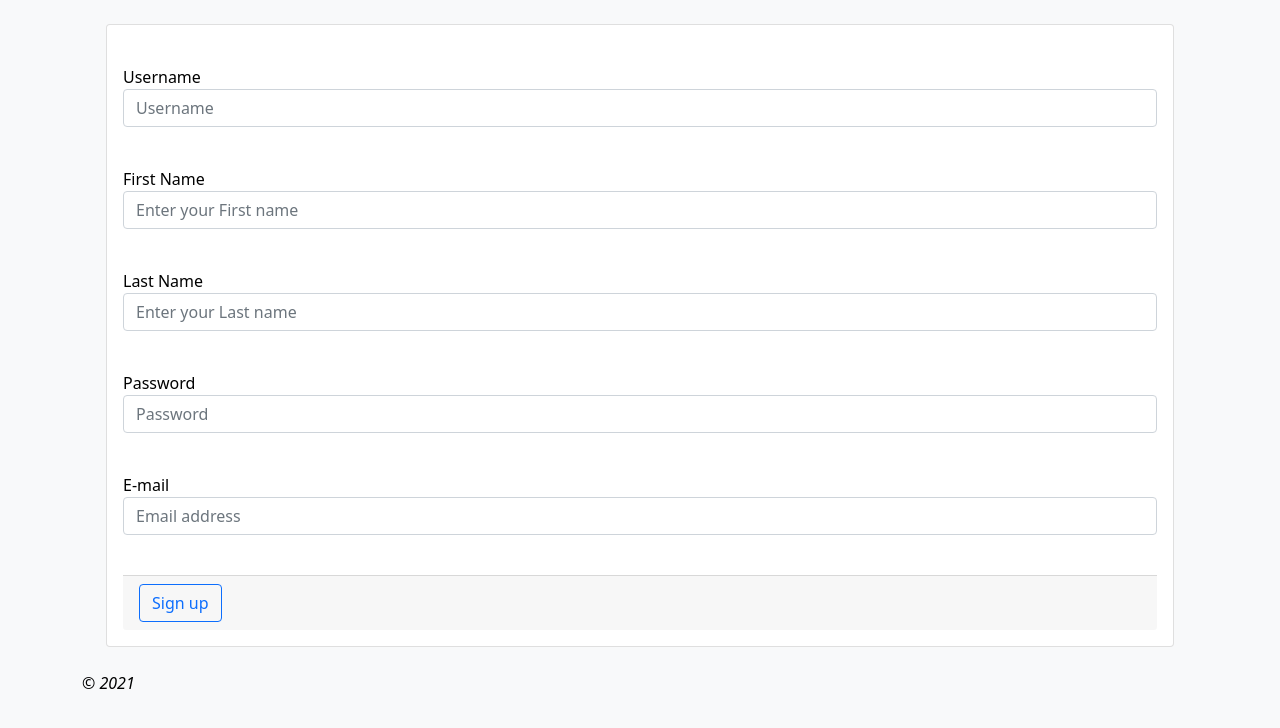
After one commit to ProsperOyibo/WebLog-demo, a PHP site: template Views/users/register.php in a window 1280 px wide. The commit adds this page. Shown: the top 728 px of the page. Run offline with PHP 8.4, Linux system fonts and the light colour scheme; the template is opened without the code that fills it, so the values that code supplies are empty.

Commit message:
User controller an sign up page

```diff
--- a/Views/templates/navbar.php
+++ b/Views/templates/navbar.php
@@ -20,7 +20,7 @@
             <li><a class="dropdown-item" href="<?=base_url()?>/pages/view/fiction">Fiction</a></li>
             <li><a class="dropdown-item" href="<?=base_url()?>/pages/view/non-fiction">Non-Fiction</a></li>
             <li><hr class="dropdown-divider"></li>
-            <li><a class="dropdown-item" href="#">Sign up</a></li>
+            <li><a class="dropdown-item" href="<?=base_url()?>/users/register">Sign up</a></li>
           </ul>
         </li>
         <li class="nav-item">
--- /dev/null
+++ b/Views/users/register.php
@@ -0,0 +1,38 @@
+
+<?= session()->getFlashdata('error') ?>
+<?= service('validation')->listErrors() ?>
+
+<?php if (!isset($_POST['submit'])) { ?>
+<div class="card text-black bg-outline-dark m-4 h-100" >
+<div class="card-body">
+<form action="<?=base_url()?>/users/register" method="post">
+    <?= csrf_field() ?>
+
+	<br /><div class="mb-3">
+		<label for="username" >Username</label>
+		<input class="form-control" placeholder="Username" type="text" name="username" /><br />
+    </div>
+	<div class="mb-3">
+		<label for="first_name" >First Name</label>
+		<input class="form-control" placeholder="Enter your First name" type="text" name="first_name"  /><br />
+	</div>
+	<div class="mb-3">
+		<label for="last_name" >Last Name</label>
+		<input class="form-control" placeholder="Enter your Last name" type="text" name="last_name"  /><br />
+	</div>
+	<div class="mb-3">
+		<label for="password" >Password</label>
+		<input class="form-control" placeholder="Password" type="password" name="password"  /><br />
+	</div>
+	<div class="mb-3">
+		<label for="email" >E-mail</label>
+		<input class="form-control" type="text" placeholder="Email address" name="email"  /><br />
+	</div>
+     <div class="card-footer">
+    <input class="btn btn-outline-primary" type="submit"  name="submit" value="Sign up" />
+	</div>
+</form>
+</div>
+</div>
+<?php }
+ ?>
```
Also changed, not shown: Controllers/News.php (+9 -7 lines), Controllers/Users.php (added, +69 -0 lines), Models/UsersModel.php (added, +32 -0 lines), Views/news/overview.php (+13 -9 lines).
